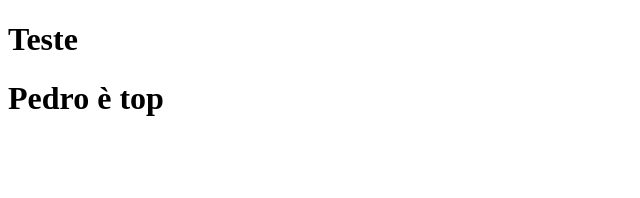
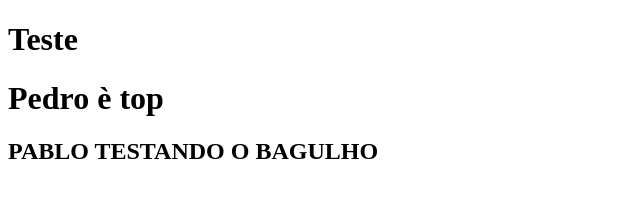
Before and after one commit to mariojorge-dev/ProjetoStart2023, a plain HTML site: page index.html in a window 1280 px wide. Shown: the whole page, without its empty margins (0-640 px from the left). Drawn offline with Linux system fonts and the light colour scheme.

Commit message:
PABLO TESTE
TESTE O BAGULHO

```diff
--- a/index.html
+++ b/index.html
@@ -8,5 +8,6 @@
 <body>
     <h1>Teste</h1>
     <h1>Pedro è top</h1>
+    <h2>PABLO TESTANDO O BAGULHO</h2>
 </body>
 </html>
```
